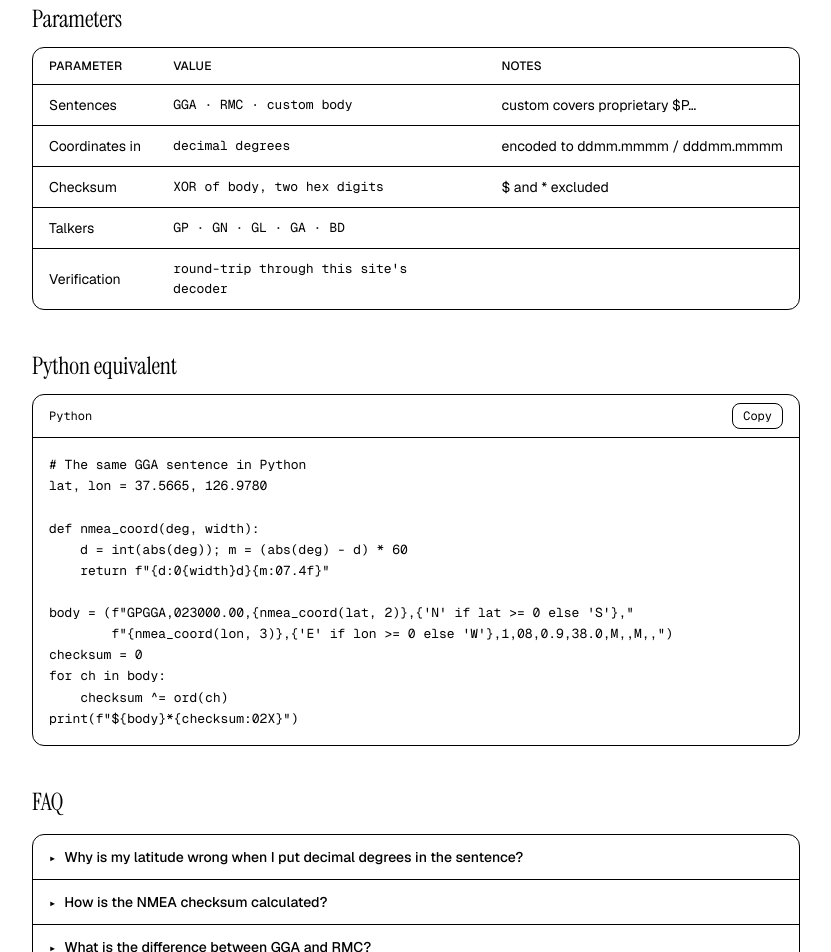
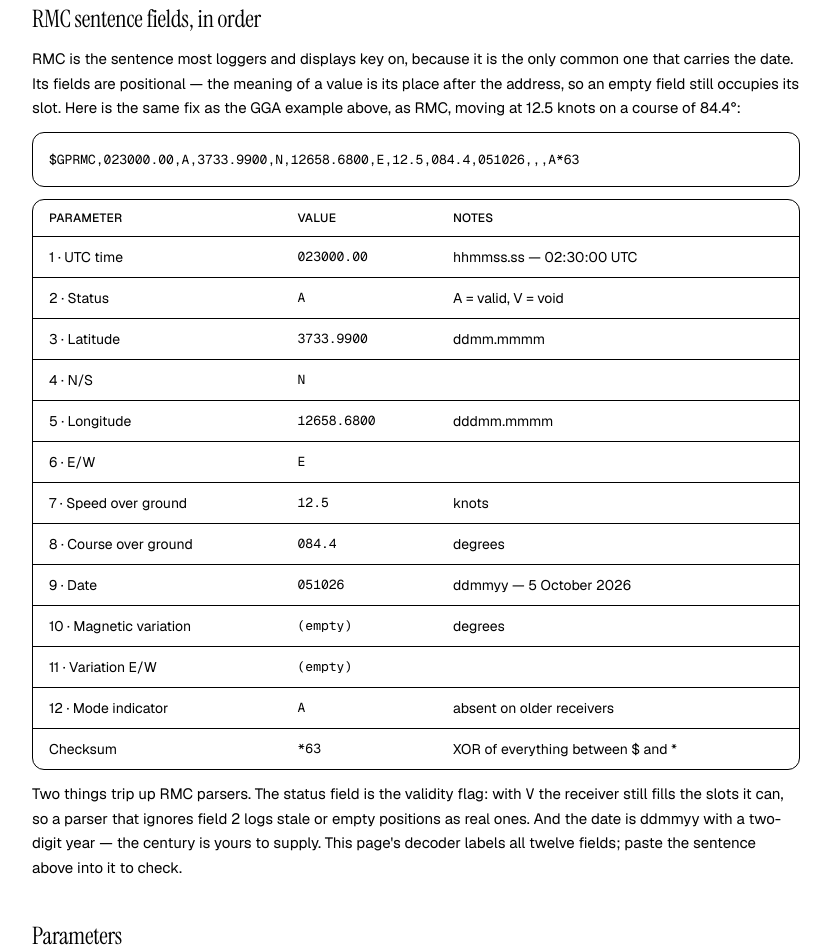
Before and after one commit to Kim-Hakseong/testbench-tools, a Next.js app in the folder apps/web/: page /tools/nmea-0183-generator in a window 1280 px wide. Shown: the part 1380-2332 px from the top of the page, without its empty margins (184-1015 px from the left). Built offline with nearby package versions, Linux system fonts and the light colour scheme.

Commit message:
Add the RMC field order to the NMEA generator page
'nmea 0183 rmc' is the one NMEA query that survived the summer's losses,
and no page on the site answered it. Twelve fields from the engine's RMC
labels, with an example sentence built and decoded by the engine (*63).

```diff
--- a/apps/web/app/(en)/tools/nmea-0183-generator/page.tsx
+++ b/apps/web/app/(en)/tools/nmea-0183-generator/page.tsx
@@ -10,7 +10,7 @@ export const metadata: Metadata = {
   alternates: { canonical: "/tools/nmea-0183-generator/" },
   title: "NMEA 0183 Sentence Generator — GGA, RMC, custom, with checksum",
   description:
-    "Free online NMEA 0183 sentence generator: build valid GGA and RMC sentences from decimal coordinates, or any custom body, with the checksum computed for you. 100% in your browser.",
+    "Free online NMEA 0183 sentence generator: build valid GGA and RMC sentences from decimal coordinates, or any custom body, with the checksum computed for you — plus the RMC field order, slot by slot. 100% in your browser.",
   openGraph: { url: "/tools/nmea-0183-generator/",
     images: ["/og/nmea-0183-generator.png"],
     siteName: "TestBench.tools",
@@ -32,6 +32,10 @@ const FAQS: FaqItem[] = [
   {
     q: "What is the difference between GGA and RMC?",
     a: "GGA is the fix: position, time, fix quality, satellites in use, HDOP and altitude — but no date and no speed. RMC is the recommended minimum: position, time, date, speed over ground and course — but no altitude and no satellite count. Loggers usually want both, which is why receivers interleave them.",
+  },
+  {
+    q: "What are the fields of an NMEA RMC sentence?",
+    a: "Twelve, in fixed order after the address: UTC time, status (A = valid, V = void), latitude, N/S, longitude, E/W, speed over ground in knots, course over ground in degrees, date (ddmmyy), magnetic variation, variation E/W and mode indicator, followed by the *HH checksum. Example: $GPRMC,023000.00,A,3733.9900,N,12658.6800,E,12.5,084.4,051026,,,A*63. The field table on this page walks through that sentence slot by slot.",
   },
   {
     q: "What do the talker IDs GP, GN, GL, GA and BD mean?",
@@ -117,6 +121,45 @@ export default function Page() {
           </DataWell>
         </Section>
 
+        <Section title="RMC sentence fields, in order">
+          <p>
+            RMC is the sentence most loggers and displays key on, because it is
+            the only common one that carries the date. Its fields are
+            positional — the meaning of a value is its place after the
+            address, so an empty field still occupies its slot. Here is the
+            same fix as the GGA example above, as RMC, moving at 12.5 knots on
+            a course of 84.4°:
+          </p>
+          <DataWell>
+            $GPRMC,023000.00,A,3733.9900,N,12658.6800,E,12.5,084.4,051026,,,A*63
+          </DataWell>
+          <ParamsTable
+            rows={[
+              { name: "1 · UTC time", value: "023000.00", note: "hhmmss.ss — 02:30:00 UTC" },
+              { name: "2 · Status", value: "A", note: "A = valid, V = void" },
+              { name: "3 · Latitude", value: "3733.9900", note: "ddmm.mmmm" },
+              { name: "4 · N/S", value: "N" },
+              { name: "5 · Longitude", value: "12658.6800", note: "dddmm.mmmm" },
+              { name: "6 · E/W", value: "E" },
+              { name: "7 · Speed over ground", value: "12.5", note: "knots" },
+              { name: "8 · Course over ground", value: "084.4", note: "degrees" },
+              { name: "9 · Date", value: "051026", note: "ddmmyy — 5 October 2026" },
+              { name: "10 · Magnetic variation", value: "(empty)", note: "degrees" },
+              { name: "11 · Variation E/W", value: "(empty)" },
+              { name: "12 · Mode indicator", value: "A", note: "absent on older receivers" },
+              { name: "Checksum", value: "*63", note: "XOR of everything between $ and *" },
+            ]}
+          />
+          <p>
+            Two things trip up RMC parsers. The status field is the validity
+            flag: with <code>V</code> the receiver still fills the slots it
+            can, so a parser that ignores field 2 logs stale or empty positions
+            as real ones. And the date is ddmmyy with a two-digit year — the
+            century is yours to supply. This page&apos;s decoder labels all
+            twelve fields; paste the sentence above into it to check.
+          </p>
+        </Section>
+
         <AdSlot id="nmea-0183-generator-content" />
 
         <Section title="Parameters">
--- a/apps/web/content/lastmod.json
+++ b/apps/web/content/lastmod.json
@@ -31,7 +31,7 @@
   "ls-xgt-address-converter": "2026-08-21",
   "xgt-cnet-decoder": "2026-08-21",
   "xgt-cnet-builder": "2026-08-21",
-  "pt100-calculator": "2026-09-07",
+  "pt100-calculator": "2026-10-05",
   "thermocouple-calculator": "2026-09-21",
   "ntc-thermistor-calculator": "2026-08-21",
   "measurement-accuracy": "2026-08-21",
```
